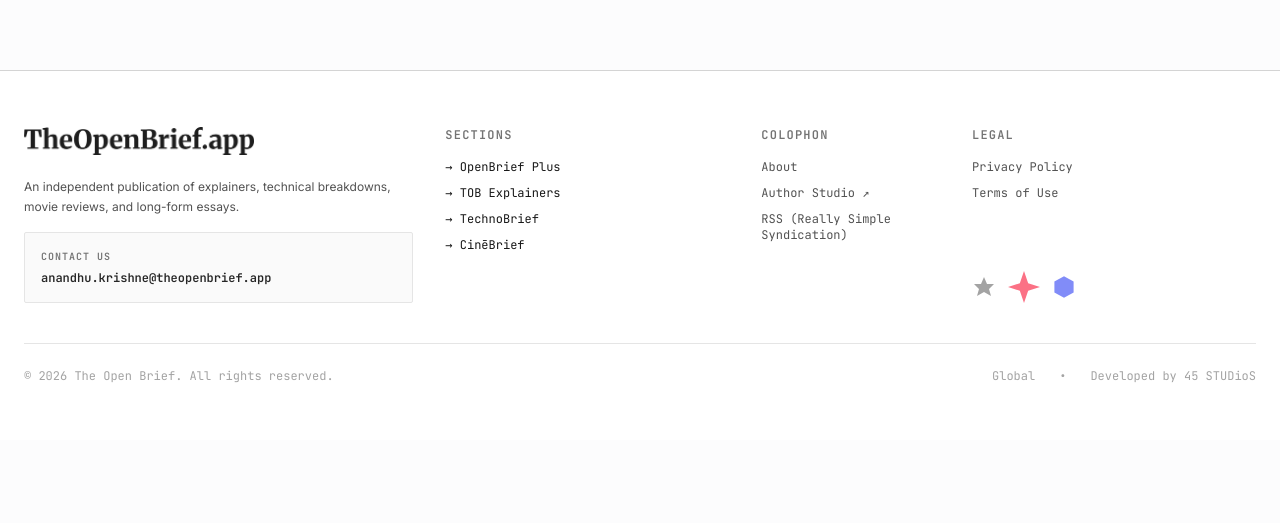
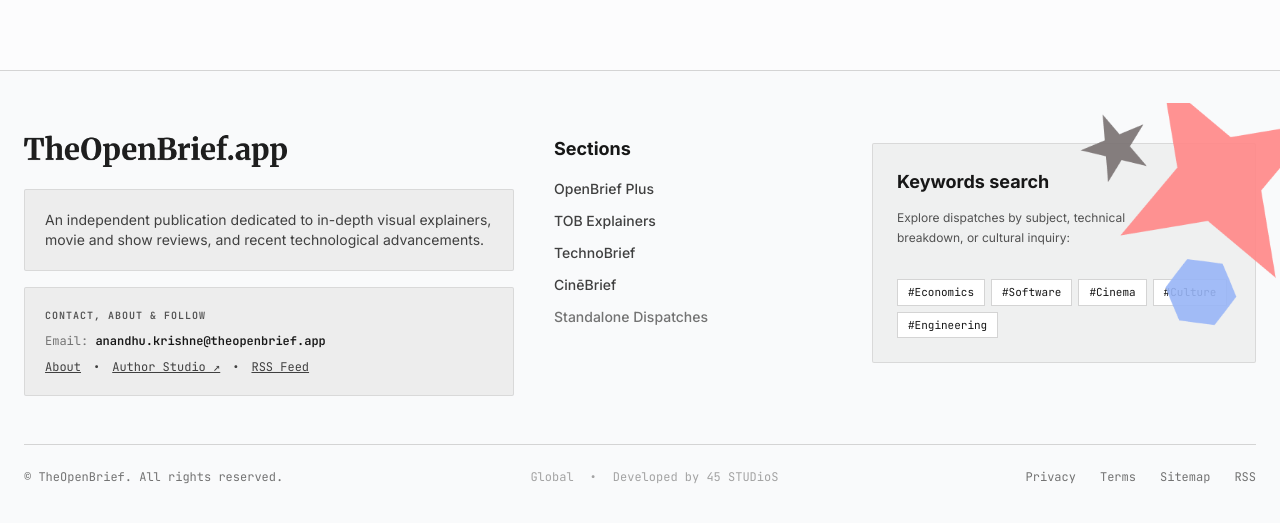
Before and after one commit to anandhukrishne/theopenbrief, a Next.js app in the folder apps/web/: page / in a window 1280 px wide. Shown: the part 1408-1931 px from the top of the page. Before the commit the page ends 1848 px from the top, so only its background shows below. Built offline with nearby package versions, Linux system fonts and the light colour scheme; no server answers.

Commit message:
feat(web): implement universal wireframe footer with exact watermark artifact, paragraph box, contact/about/follow box, sections list, and keywords search

```diff
--- a/apps/web/src/app/layout.tsx
+++ b/apps/web/src/app/layout.tsx
@@ -46,131 +46,180 @@ export default function RootLayout({ children }: { children: React.ReactNode })
       <body className="min-h-screen flex flex-col justify-between bg-[#FCFCFD] dark:bg-[#080C14] text-neutral-900 dark:text-neutral-100 antialiased font-sans">
         <div className="flex-1">{children}</div>
 
-        {/* ── Editorial Colophon Footer (Site-Wide) ── */}
-        <footer className="border-t border-neutral-300 dark:border-neutral-800 bg-white dark:bg-[#0A0F1A] mt-24">
-          <div className="max-w-7xl mx-auto px-6 py-14">
-            <div className="grid grid-cols-1 md:grid-cols-12 gap-8 pb-10 border-b border-neutral-200 dark:border-neutral-800">
-              {/* Col 1: Logo & Contact */}
-              <div className="md:col-span-4 space-y-4">
+        {/* ── Universal Site-Wide Footer ── */}
+        <footer className="border-t border-neutral-300 dark:border-neutral-800 bg-[#F9FAFB] dark:bg-[#090D17] mt-24">
+          <div className="max-w-7xl mx-auto px-4 sm:px-6 py-12 sm:py-16">
+            <div className="grid grid-cols-1 lg:grid-cols-12 gap-8 lg:gap-10 pb-12 border-b border-neutral-300 dark:border-neutral-800 items-start">
+
+              {/* Left Column: Logo + Paragraph Box + Contact, About & Follow Box */}
+              <div className="lg:col-span-5 space-y-4">
                 <Link href="/" className="inline-block">
-                  <img src="/logo.png" alt="The Open Brief" className="h-7 w-auto object-contain dark:hidden" />
-                  <img src="/logo-white.png" alt="The Open Brief" className="h-7 w-auto object-contain hidden dark:block" />
+                  <img src="/logo.png" alt="TheOpenBrief.app" className="h-8 w-auto object-contain dark:hidden" />
+                  <img src="/logo-white.png" alt="TheOpenBrief.app" className="h-8 w-auto object-contain hidden dark:block" />
                 </Link>
-                <p className="text-xs text-neutral-600 dark:text-neutral-400 leading-relaxed max-w-sm">
-                  An independent publication of explainers, technical breakdowns, movie reviews, and long-form essays.
+
+                {/* Paragraph Box */}
+                <div className="p-4 sm:p-5 bg-neutral-200/60 dark:bg-neutral-900/70 border border-neutral-300/80 dark:border-neutral-800 rounded-sm">
+                  <p className="text-xs sm:text-sm text-neutral-700 dark:text-neutral-300 leading-relaxed font-normal">
+                    An independent publication dedicated to in-depth visual explainers, movie and show reviews, and recent technological advancements.
                   </p>
-                <div className="p-4 border border-neutral-200 dark:border-neutral-800 bg-neutral-50 dark:bg-neutral-900/50 rounded-sm space-y-1.5">
-                  <span className="font-mono text-[10px] uppercase tracking-widest text-neutral-500 font-bold block">
-                    Contact Us
+                </div>
+
+                {/* Contact, About and Follow Box */}
+                <div className="p-4 sm:p-5 bg-neutral-200/60 dark:bg-neutral-900/70 border border-neutral-300/80 dark:border-neutral-800 rounded-sm space-y-2.5">
+                  <span className="font-mono text-[10px] uppercase tracking-widest text-neutral-600 dark:text-neutral-400 font-bold block">
+                    Contact, About &amp; Follow
                   </span>
+                  <div className="text-xs font-mono space-y-1.5">
+                    <div>
+                      <span className="text-neutral-500">Email: </span>
                       <a
                         href="mailto:anandhu.krishne@theopenbrief.app"
-                    className="text-xs font-mono font-semibold text-neutral-800 dark:text-neutral-200 hover:underline block"
+                        className="font-semibold text-neutral-900 dark:text-neutral-100 hover:underline"
                       >
                         anandhu.krishne@theopenbrief.app
                       </a>
                     </div>
+                    <div className="flex flex-wrap items-center gap-3 pt-1 text-neutral-700 dark:text-neutral-300">
+                      <Link href="/about" className="hover:text-black dark:hover:text-white transition-colors underline">
+                        About
+                      </Link>
+                      <span>•</span>
+                      <a
+                        href="https://admin.theopenbrief.app"
+                        target="_blank"
+                        rel="noreferrer"
+                        className="hover:text-black dark:hover:text-white transition-colors underline"
+                      >
+                        Author Studio ↗
+                      </a>
+                      <span>•</span>
+                      <Link href="/rss" className="hover:text-black dark:hover:text-white transition-colors underline">
+                        RSS Feed
+                      </Link>
+                    </div>
+                  </div>
+                </div>
               </div>
 
-              {/* Col 2: Pillars */}
-              <div className="md:col-span-3">
-                <h4 className="font-mono text-xs uppercase tracking-widest text-neutral-500 mb-4 font-semibold">
+              {/* Middle Column: Sections */}
+              <div className="lg:col-span-3 space-y-3">
+                <h4 className="font-bold text-base sm:text-lg text-neutral-900 dark:text-neutral-100 mb-4">
                   Sections
                 </h4>
-                <ul className="space-y-2.5 text-xs font-mono">
+                <ul className="space-y-3 text-xs sm:text-sm font-medium text-neutral-700 dark:text-neutral-300">
                   <li>
-                    <Link href="/journal" className="hover:text-black dark:hover:text-white transition-colors">
-                      → OpenBrief Plus
+                    <Link href="/journal" className="hover:text-red-600 dark:hover:text-red-400 transition-colors block">
+                      OpenBrief Plus
                     </Link>
                   </li>
                   <li>
-                    <Link href="/explainers" className="hover:text-black dark:hover:text-white transition-colors">
-                      → TOB Explainers
+                    <Link href="/explainers" className="hover:text-red-600 dark:hover:text-red-400 transition-colors block">
+                      TOB Explainers
                     </Link>
                   </li>
                   <li>
-                    <Link href="/tech" className="hover:text-black dark:hover:text-white transition-colors">
-                      → TechnoBrief
+                    <Link href="/tech" className="hover:text-red-600 dark:hover:text-red-400 transition-colors block">
+                      TechnoBrief
                     </Link>
                   </li>
                   <li>
-                    <Link href="/cinebrief" className="hover:text-black dark:hover:text-white transition-colors">
-                      → CinēBrief
+                    <Link href="/cinebrief" className="hover:text-red-600 dark:hover:text-red-400 transition-colors block">
+                      CinēBrief
+                    </Link>
+                  </li>
+                  <li>
+                    <Link href="/" className="hover:text-red-600 dark:hover:text-red-400 transition-colors block text-neutral-500">
+                      Standalone Dispatches
                     </Link>
                   </li>
                 </ul>
               </div>
 
-              {/* Col 3: Colophon & Studio */}
-              <div className="md:col-span-2">
-                <h4 className="font-mono text-xs uppercase tracking-widest text-neutral-500 mb-4 font-semibold">
-                  Colophon
-                </h4>
-                <ul className="space-y-2.5 text-xs font-mono text-neutral-600 dark:text-neutral-400">
-                  <li>
-                    <Link href="/about" className="hover:text-black dark:hover:text-white transition-colors">
-                      About
-                    </Link>
-                  </li>
-                  <li>
-                    <a
-                      href="https://admin.theopenbrief.app"
-                      target="_blank"
-                      rel="noreferrer"
-                      className="hover:text-black dark:hover:text-white transition-colors"
-                    >
-                      Author Studio ↗
-                    </a>
-                  </li>
-                  <li>
-                    <Link href="/rss" className="hover:text-black dark:hover:text-white transition-colors">
-                      RSS (Really Simple Syndication)
-                    </Link>
-                  </li>
-                </ul>
+              {/* Right Column: Keywords Search Box with Watermark Art */}
+              <div className="lg:col-span-4 relative overflow-visible pt-2">
+                {/* Watermark Graphic: Exact PNG without axis shifting or position changes */}
+                <div className="absolute -right-4 sm:-right-8 -top-8 w-48 sm:w-56 pointer-events-none select-none z-10">
+                  <img
+                    src="/footer-art.png"
+                    alt=""
+                    className="w-full h-auto object-contain opacity-90 dark:opacity-80"
+                  />
                 </div>
 
-              {/* Col 4: Legal & Art */}
-              <div className="md:col-span-3 flex flex-col justify-between">
-                <div>
-                  <h4 className="font-mono text-xs uppercase tracking-widest text-neutral-500 mb-4 font-semibold">
-                    Legal
+                {/* Keywords Search Container */}
+                <div className="relative z-0 p-6 bg-neutral-200/50 dark:bg-neutral-900/60 border border-neutral-300/80 dark:border-neutral-800 rounded-sm min-h-[220px] flex flex-col justify-between">
+                  <div className="space-y-3 max-w-[70%]">
+                    <h4 className="font-bold text-base sm:text-lg text-neutral-900 dark:text-neutral-100">
+                      Keywords search
                     </h4>
-                  <ul className="space-y-2.5 text-xs font-mono text-neutral-600 dark:text-neutral-400">
-                    <li>
-                      <Link href="/privacy" className="hover:text-black dark:hover:text-white transition-colors">
-                        Privacy Policy
-                      </Link>
-                    </li>
-                    <li>
-                      <Link href="/terms" className="hover:text-black dark:hover:text-white transition-colors">
-                        Terms of Use
-                      </Link>
-                    </li>
-                  </ul>
+                    <p className="text-xs text-neutral-600 dark:text-neutral-400 leading-relaxed">
+                      Explore dispatches by subject, technical breakdown, or cultural inquiry:
+                    </p>
                   </div>
 
-                <div className="pt-4 flex items-center gap-3">
-                  <svg className="w-6 h-6 text-neutral-400 fill-current" viewBox="0 0 24 24">
-                    <polygon points="12,2 15,9 22,9 17,14 19,21 12,17 5,21 7,14 2,9 9,9" />
-                  </svg>
-                  <svg className="w-8 h-8 text-rose-400 fill-current" viewBox="0 0 100 100">
-                    <polygon points="50,0 63,38 100,50 63,62 50,100 37,62 0,50 37,38" />
-                  </svg>
-                  <svg className="w-6 h-6 text-indigo-400 fill-current" viewBox="0 0 100 100">
-                    <polygon points="50,5 90,27 90,73 50,95 10,73 10,27" />
-                  </svg>
+                  <div className="space-y-2 pt-4 relative z-20">
+                    <div className="flex flex-wrap gap-1.5 text-[11px] font-mono">
+                      <Link
+                        href="/explainers"
+                        className="px-2.5 py-1 bg-white dark:bg-neutral-800 border border-neutral-300 dark:border-neutral-700 hover:border-neutral-900 dark:hover:border-neutral-100 transition-colors rounded-xs"
+                      >
+                        #Economics
+                      </Link>
+                      <Link
+                        href="/tech"
+                        className="px-2.5 py-1 bg-white dark:bg-neutral-800 border border-neutral-300 dark:border-neutral-700 hover:border-neutral-900 dark:hover:border-neutral-100 transition-colors rounded-xs"
+                      >
+                        #Software
+                      </Link>
+                      <Link
+                        href="/cinebrief"
+                        className="px-2.5 py-1 bg-white dark:bg-neutral-800 border border-neutral-300 dark:border-neutral-700 hover:border-neutral-900 dark:hover:border-neutral-100 transition-colors rounded-xs"
+                      >
+                        #Cinema
+                      </Link>
+                      <Link
+                        href="/journal"
+                        className="px-2.5 py-1 bg-white dark:bg-neutral-800 border border-neutral-300 dark:border-neutral-700 hover:border-neutral-900 dark:hover:border-neutral-100 transition-colors rounded-xs"
+                      >
+                        #Culture
+                      </Link>
+                      <Link
+                        href="/tech"
+                        className="px-2.5 py-1 bg-white dark:bg-neutral-800 border border-neutral-300 dark:border-neutral-700 hover:border-neutral-900 dark:hover:border-neutral-100 transition-colors rounded-xs"
+                      >
+                        #Engineering
+                      </Link>
+                    </div>
                   </div>
                 </div>
               </div>
 
-            {/* Bottom rule */}
-            <div className="pt-6 flex flex-col sm:flex-row items-center justify-between gap-4 text-xs text-neutral-400 font-mono">
-              <p>© {currentYear} The Open Brief. All rights reserved.</p>
-              <div className="flex items-center gap-6">
+            </div>
+
+            {/* Bottom Bar: Copyright on Left, Legal & Credits on Right */}
+            <div className="pt-6 flex flex-col sm:flex-row items-center justify-between gap-4 text-xs font-mono text-neutral-500 dark:text-neutral-400">
+              <p>© TheOpenBrief. All rights reserved.</p>
+
+              <div className="flex items-center gap-4 text-neutral-400">
                 <span>Global</span>
                 <span>•</span>
                 <span>Developed by 45 STUDioS</span>
+              </div>
+
+              <div className="flex items-center gap-6">
+                <Link href="/privacy" className="hover:text-neutral-900 dark:hover:text-neutral-100 transition-colors">
+                  Privacy
+                </Link>
+                <Link href="/terms" className="hover:text-neutral-900 dark:hover:text-neutral-100 transition-colors">
+                  Terms
+                </Link>
+                <Link href="/sitemap" className="hover:text-neutral-900 dark:hover:text-neutral-100 transition-colors">
+                  Sitemap
+                </Link>
+                <Link href="/rss" className="hover:text-neutral-900 dark:hover:text-neutral-100 transition-colors">
+                  RSS
+                </Link>
               </div>
             </div>
           </div>
```
Also changed, not shown: apps/web/public/footer-art.png (added), 1 other file (tests, documents, lock files or other folders). Lines whose indentation alone changed are shown as unchanged.
